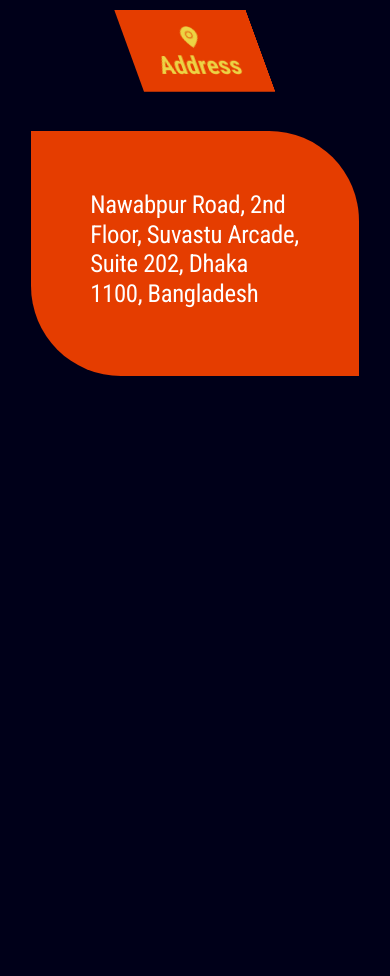
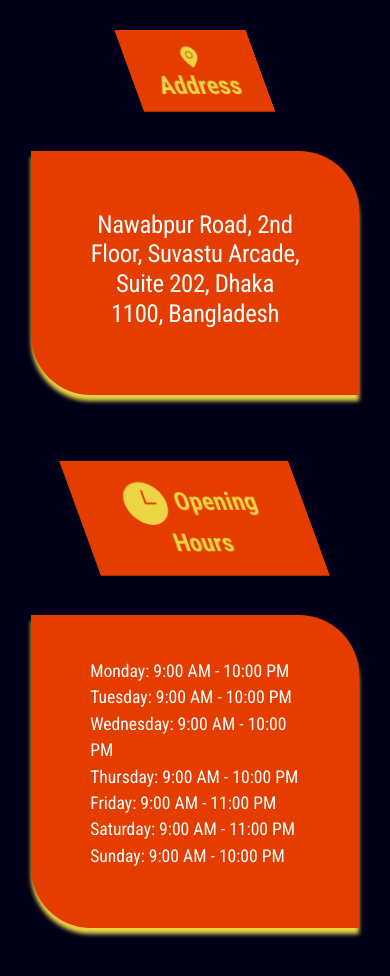
Before and after one commit to SamRB-dev/Bowling_Club_website, a plain HTML site: page index.html in a window 390 px wide. Shown: the part 1060-2036 px from the top of the page. Before the commit the page ends 1452 px from the top, so only its background shows below. Drawn offline with nearby package versions, Linux system fonts and the light colour scheme.

Commit message:
Section-> Opening Hours [R]

```diff
--- a/index.html
+++ b/index.html
@@ -30,10 +30,12 @@
         <div class="collapse navbar-collapse" id="navbarSupportedContent">
           <ul class="navbar-nav justify-content-end mb-lg-0" id="nav-items">
             <li class="nav-item">
-              <a class="nav-link" aria-current="page" href="#address">Address</a>
+              <a class="nav-link" aria-current="page" href="#address"
+                >Address</a
+              >
             </li>
             <li class="nav-item">
-              <a class="nav-link" href="#">Opening Hours</a>
+              <a class="nav-link" href="#opening-hours">Opening Hours</a>
             </li>
             <li class="nav-item">
               <a class="nav-link" href="#">Events</a>
@@ -147,12 +149,38 @@
 
       <div class="address" id="address">
         <div class="address-title">
-
-          <h2><img src="./assets/img/address-icon.svg" alt="address-icon"> Address</h2>
+          <h2>
+            <img src="./assets/img/address-icon.svg" alt="address-icon" />
+            Address
+          </h2>
         </div>
 
         <div class="address-main">
-          <h2>Nawabpur Road, 2nd Floor, Suvastu Arcade, Suite 202, Dhaka 1100, Bangladesh</h2>
+          <h2>
+            Nawabpur Road, 2nd Floor, Suvastu Arcade, Suite 202, Dhaka 1100,
+            Bangladesh
+          </h2>
+        </div>
+      </div>
+
+      <div class="opening-hours" id="opening-hours">
+        <div class="hours">
+          <p>
+            Monday: 9:00 AM - 10:00 PM<br />
+            Tuesday: 9:00 AM - 10:00 PM<br />
+            Wednesday: 9:00 AM - 10:00 PM<br />
+            Thursday: 9:00 AM - 10:00 PM<br />
+            Friday: 9:00 AM - 11:00 PM<br />
+            Saturday: 9:00 AM - 11:00 PM<br />
+            Sunday: 9:00 AM - 10:00 PM<br />
+          </p>
+        </div>
+
+        <div class="oh-title">
+          <h2>
+            <img src="./assets/img/clock-icon.svg" alt="oh-title-icon" />
+            Opening Hours
+          </h2>
         </div>
       </div>
     </main>
--- a/styles.css
+++ b/styles.css
@@ -142,27 +142,27 @@ main {
 }
 
 #demo {
-    margin: 0% 0% 14% 0%;
+    margin: 0% 0% 10% 0%;
 }
 
 .address {
     display: flex;
-    margin: 0 0 5% 0;
+    margin: 0 0 10% 0;
     gap: 30%;
 }
 
-.address-title {
+.address-title , .oh-title {
     color: var(--Secondary-Yellow);
     transform: skew(20deg);
     align-self: center;
     width: 25%;
 }
 
-.address-title h2 img {
+.address-title h2 img, .oh-title h2 img{
     max-width: 25%;
 }
 
-.address-title h2 {
+.address-title h2, .oh-title h2 {
     margin-bottom: 0;
     font-weight: 700;
     text-align: center;
@@ -170,9 +170,10 @@ main {
     padding: 8%;
 }
 
-.address-main {
+.address-main , .hours {
     background-color: var(--Secondary-Orange);
     border-radius: 0 90px;
+    box-shadow: 0px 6px 4px var(--Secondary-Yellow);
 }
 
 .address-main h2 {
@@ -181,6 +182,28 @@ main {
     color: var(--Secondary-White);
     letter-spacing: -0.02rem;
     padding: 18%;
+    text-align: center;
+}
+
+.opening-hours {
+    display: flex;
+    margin-bottom: 10%;
+    gap: 30%;
+}
+
+.oh-title {
+    width: 42%;
+}
+
+.hours {
+    width: 65%;
+}
+
+.hours p {
+    font-size: 1.5rem;
+    padding: 13% 18%;
+    font-weight: 450;
+    color: var(--Secondary-White);
 }
 
 /* (max-width: 767px) and */
@@ -251,12 +274,37 @@ main {
         font-size: 1.2rem;
     }
 
-    .address {
+    #demo {
+        margin: 0% 0% 20% 0%;
+    }
+
+    .address, .opening-hours {
         flex-direction: column;
         gap: 2.5rem;
+        margin-bottom: 20%;
+    }
+
+    .opening-hours {
+        flex-direction: column-reverse;
     }
 
     .address-title {
         width: 40%;
     }
+
+    .address-main, .hours {
+        border-radius: 0 60px;
+    }
+
+    .hours {
+        width: 100%;
+    }
+
+    .hours p {
+        font-size: 1.1rem;
+    }
+
+    .oh-title {
+        width: 70%;
+    }
 }
```
Also changed, not shown: assets/img/clock-icon.svg (added).
